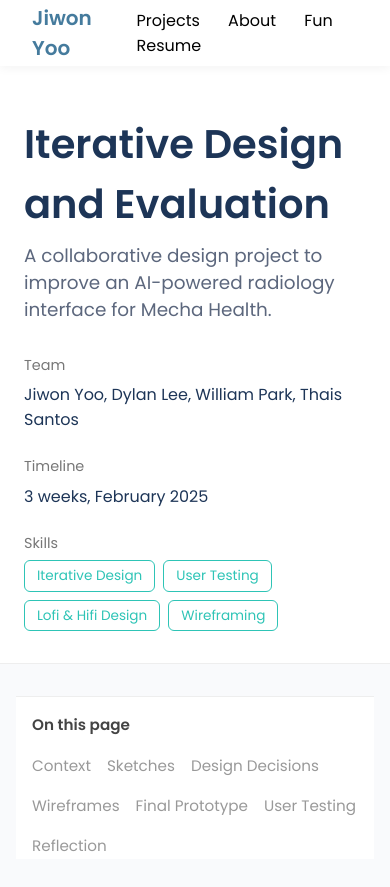
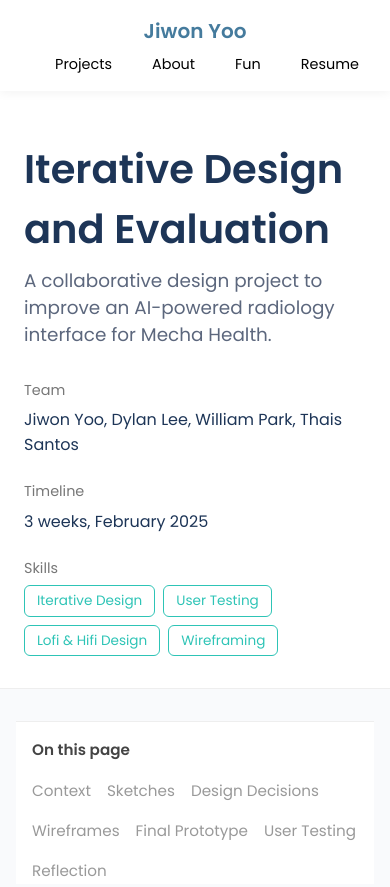
Before and after one commit to jiwonvyoo/portfolio, a plain HTML site: page projects/mecha/mecha.html in a window 390 px wide. Shown: the top 887 px of the page. Drawn offline with Linux system fonts and the light colour scheme.

Commit message:
responsiveness to projects too (nav bar only)

```diff
--- a/projects/project-styles.css
+++ b/projects/project-styles.css
@@ -593,3 +593,23 @@ body {
 h2, h3, h4 {
   color: #1d3557;
 }
+
+@media (max-width: 1024px) {
+  .top-nav {
+    flex-direction: column;
+    height: auto;
+    padding: 1rem;
+  }
+
+  .nav-links {
+    display: flex;
+    flex-wrap: wrap;
+    justify-content: center;
+    gap: 1rem;
+    margin-top: 0.5rem;
+  }
+
+  .nav-links a {
+    font-size: 0.9rem;
+  }
+}
--- a/style.css
+++ b/style.css
@@ -511,9 +511,7 @@ img {
     width: 90%;
     padding: 1rem;
   }
-}
 
-@media (max-width: 768px) {
   h1 {
     font-size: 2.5rem;
   }
```
